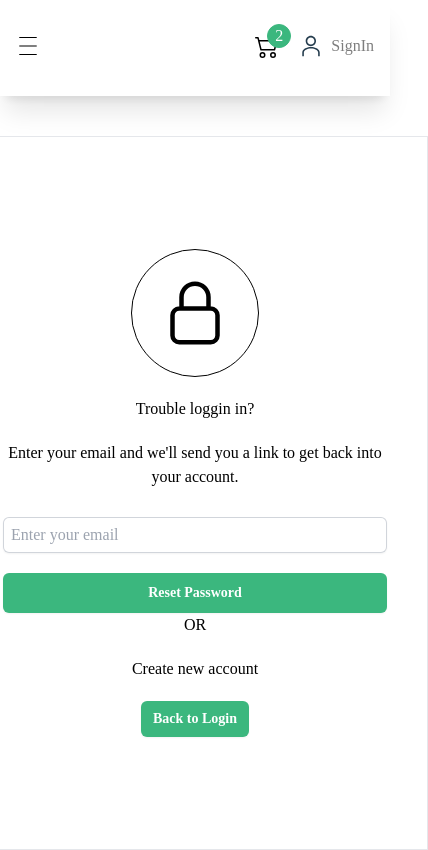
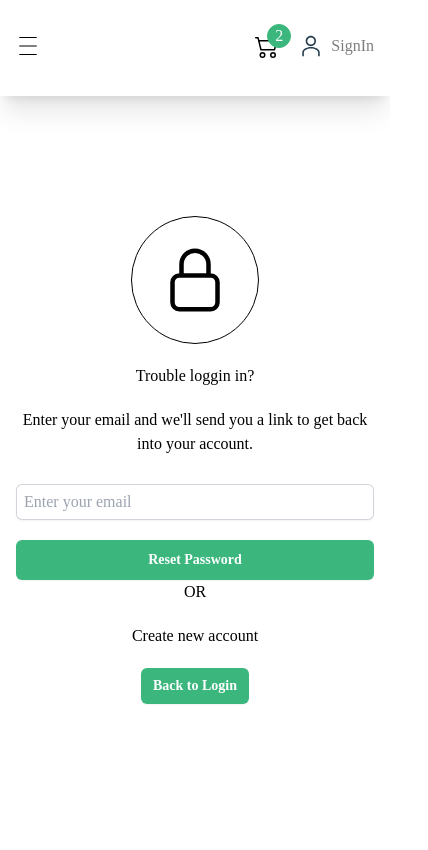
Before and after one commit to vicktor349/nestmart, a Next.js app: page /resetpassword in a window 390 px wide. Shown: the whole page, 428 px wide, since content can reach past the window. Built offline with nearby package versions, Linux system fonts and the light colour scheme.

Commit message:
made it responsive

```diff
--- a/pages/resetpassword.js
+++ b/pages/resetpassword.js
@@ -42,11 +42,11 @@ const ResetPassword = () =>
                 <title>Nest | Reset Password</title>
             </Head>
             <div className='flex justify-center items-center'>
-                <div className='grid place-items-center w-[30rem] border px-10 py-28 space-y-5'>
+                <div className='grid place-items-center ssm:w-full ssms:w-96 sm:w-[30rem] sm:border ssms:px-3 ssm:py-20 ssms:py-28 sm:px-10 space-y-5'>
                     <div className='border border-black border-solid rounded-full w-32 h-32 flex items-center justify-center'><HiOutlineLockClosed size={72} /></div>
                     <p>Trouble loggin in?</p>
                     <p className='text-center'>Enter your email and we'll send you a link to get back into your account.</p>
-                    <form className='w-96 space-y-5' onSubmit={handleSubmit}>
+                    <form className='w-full ssms:w-96 space-y-5' onSubmit={handleSubmit}>
                         <div className="mt-2">
                             <input
                                 id="email"
```
